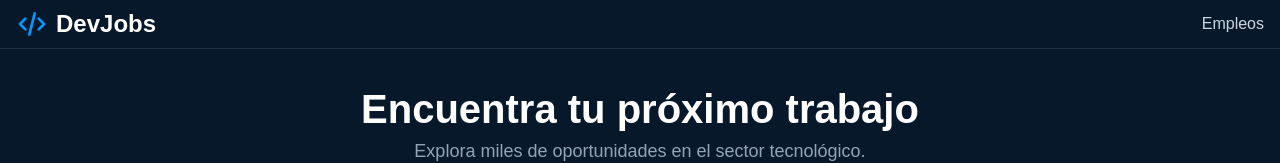
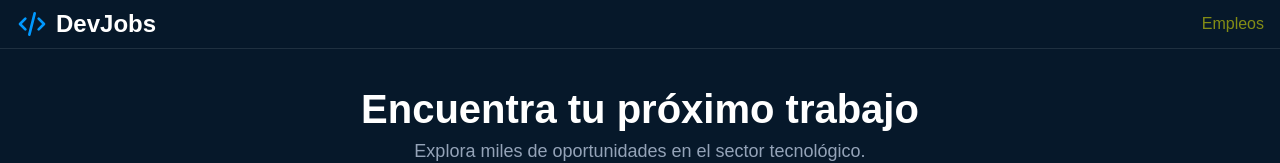
Before and after one commit to jandro-dev/DevJobs, a React (Vite) app in the folder DevJobs_React/: page /search in a window 1280 px wide. Shown: the top 163 px of the page. Built offline with nearby package versions, Linux system fonts and the light colour scheme; no server answers.

Commit message:
Update estilar link cuando esta activo con navlink de react router

```diff
--- a/DevJobs_React/src/components/Header.jsx
+++ b/DevJobs_React/src/components/Header.jsx
@@ -1,5 +1,5 @@
-
-import { Link } from "./Link.jsx"
+import { NavLink } from "react-router";
+import { Link } from "./Link";
 
 export function Header() {
 	return (
@@ -28,7 +28,9 @@ export function Header() {
 			</Link>
 
 			<nav>
-				<Link href="/search">Empleos</Link>
+				<NavLink
+					className={({ isActive }) => isActive ? "nav-link-active" : ""}
+					to="/search">Empleos</NavLink>
 			</nav>
 		</header>
 	);
--- a/DevJobs_React/src/index.css
+++ b/DevJobs_React/src/index.css
@@ -481,4 +481,6 @@ article {
 .nav-link-active {
   color: yellow;
   pointer-events: none;
+  opacity: .5;
+  user-select: none;
 }
```
